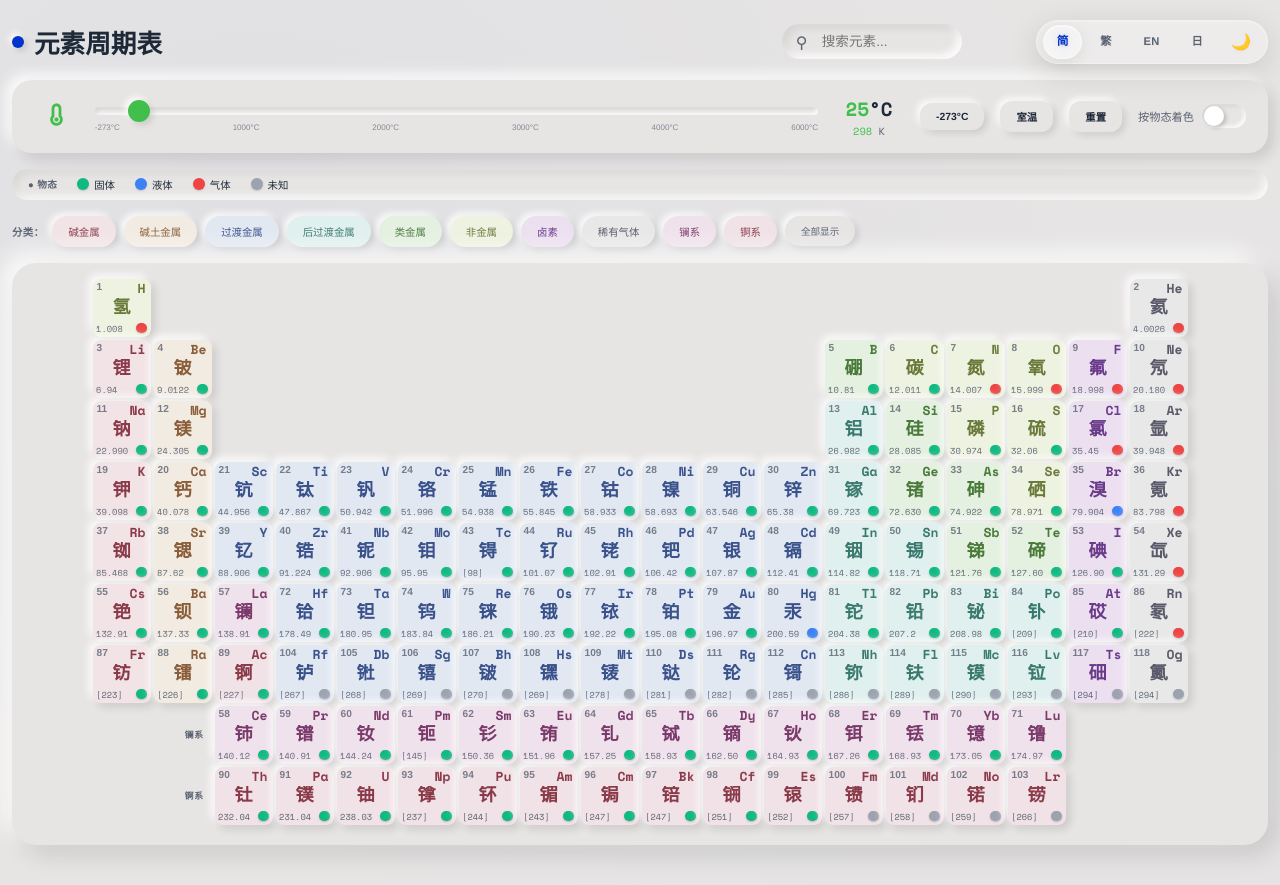
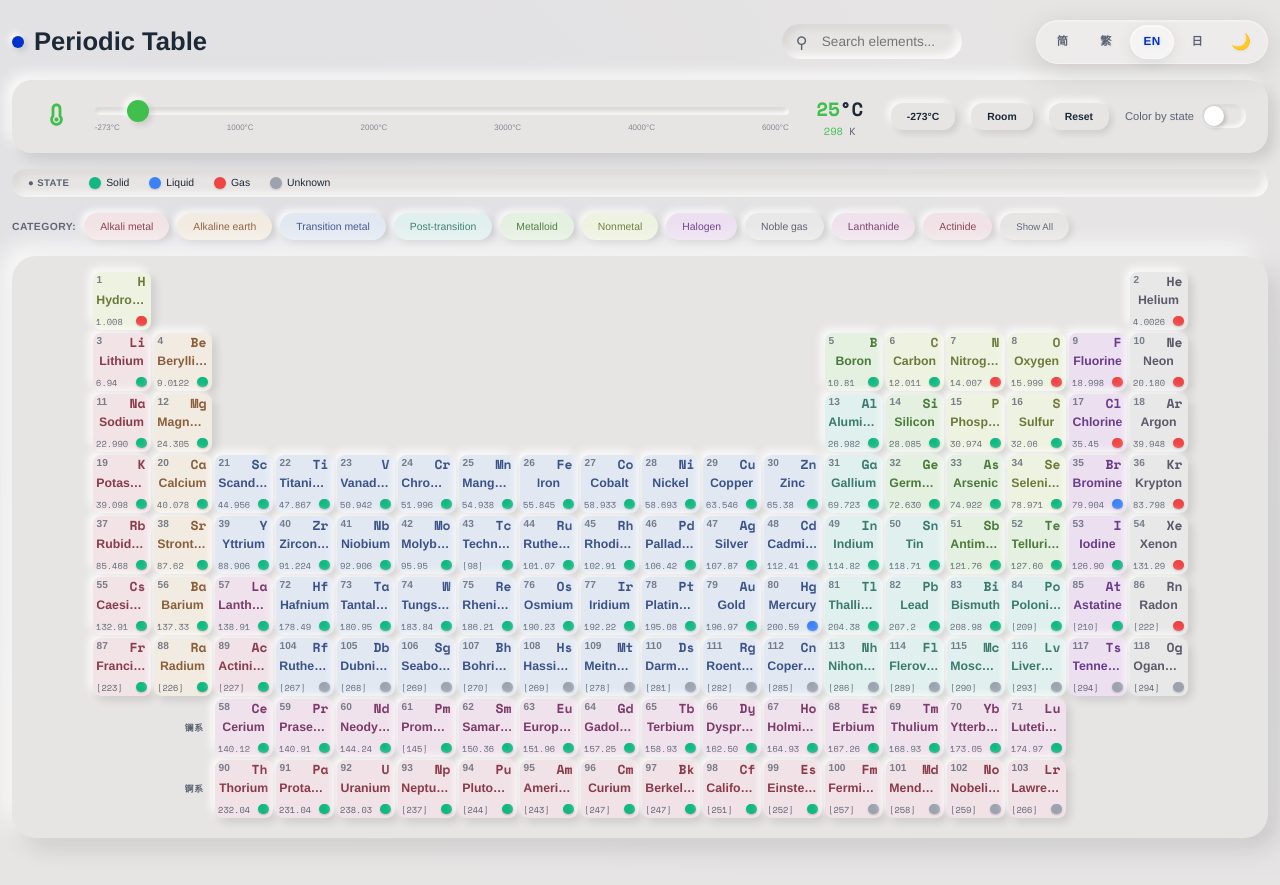
Before and after one commit to VVinCentZhang/EzPTable, a plain HTML site: page EzPTable.html in a window 1280 px wide. Drawn offline with nearby package versions, Linux system fonts and the light colour scheme.

Commit message:
Add multilingual page title, rename to 'Neumorphism'

```diff
--- a/EzPTable.html
+++ b/EzPTable.html
@@ -3,7 +3,7 @@
 <head>
     <meta charset="UTF-8">
     <meta name="viewport" content="width=device-width, initial-scale=1.0, user-scalable=yes, maximum-scale=2.0, viewport-fit=cover">
-    <title>元素周期表 · 新拟态+玻璃</title>
+    <title>EzPTable</title>
     <link rel="preconnect" href="https://fonts.googleapis.com">
     <link rel="preconnect" href="https://fonts.gstatic.com" crossorigin>
     <link href="https://fonts.googleapis.com/css2?family=Noto+Sans+SC:wght@400;700&family=Space+Mono:wght@400;700&display=swap" rel="stylesheet">
@@ -1176,6 +1176,7 @@
             const UI = {
                 'zh': {
                     'header_title': '元素周期表',
+                    'page_title': '元素周期表·新拟态',
                     'search_placeholder': '搜索元素...',
                     'category_label': '分类：',
                     'phase_legend': '● 物态',
@@ -1203,6 +1204,7 @@
                 },
                 'zh-tw': {
                     'header_title': '元素週期表',
+                    'page_title': '元素週期表·新擬態',
                     'search_placeholder': '搜尋元素...',
                     'category_label': '分類：',
                     'phase_legend': '● 物態',
@@ -1230,6 +1232,7 @@
                 },
                 'en': {
                     'header_title': 'Periodic Table',
+                    'page_title': 'Periodic Table · Neumorphism',
                     'search_placeholder': 'Search elements...',
                     'category_label': 'Category:',
                     'phase_legend': '● State',
@@ -1257,6 +1260,7 @@
                 },
                 'ja': {
                     'header_title': '周期表',
+                    'page_title': '周期表 · ニューモーフィズム',
                     'search_placeholder': '元素を検索...',
                     'category_label': 'カテゴリ：',
                     'phase_legend': '● 状態',
@@ -1762,6 +1766,18 @@
             let phaseColorMode = false;
             const ZERO_KELVIN = 273.15;
 
+            function detectBrowserLang() {
+                const langs = navigator.languages || [navigator.language || 'en'];
+                for (const raw of langs) {
+                    const l = raw.toLowerCase();
+                    if (l.startsWith('zh-tw') || l.startsWith('zh-hk') || l.startsWith('zh-hant')) return 'zh-tw';
+                    if (l.startsWith('zh')) return 'zh';
+                    if (l.startsWith('ja')) return 'ja';
+                    if (l.startsWith('en')) return 'en';
+                }
+                return 'en';
+            }
+
             function getPhase(el, tempC) {
                 const tempK = tempC + ZERO_KELVIN;
                 if (el.melt == null || el.boil == null) return 'unknown';
@@ -1949,6 +1965,7 @@
             }
 
             function updateUI() {
+                document.title = t('page_title');
                 document.getElementById('headerTitle').innerHTML =
                     `<span class="icon-dot"></span>${t('header_title')}`;
                 document.getElementById('searchInput').placeholder = t('search_placeholder');
@@ -2466,6 +2483,10 @@
             }
 
             function init() {
+                currentLang = detectBrowserLang();
+                document.querySelectorAll('.lang-btn').forEach(b =>
+                    b.classList.toggle('active', b.dataset.lang === currentLang)
+                );
                 updateTheme('light');
                 updateTempDisplay();
                 buildTable();
```
